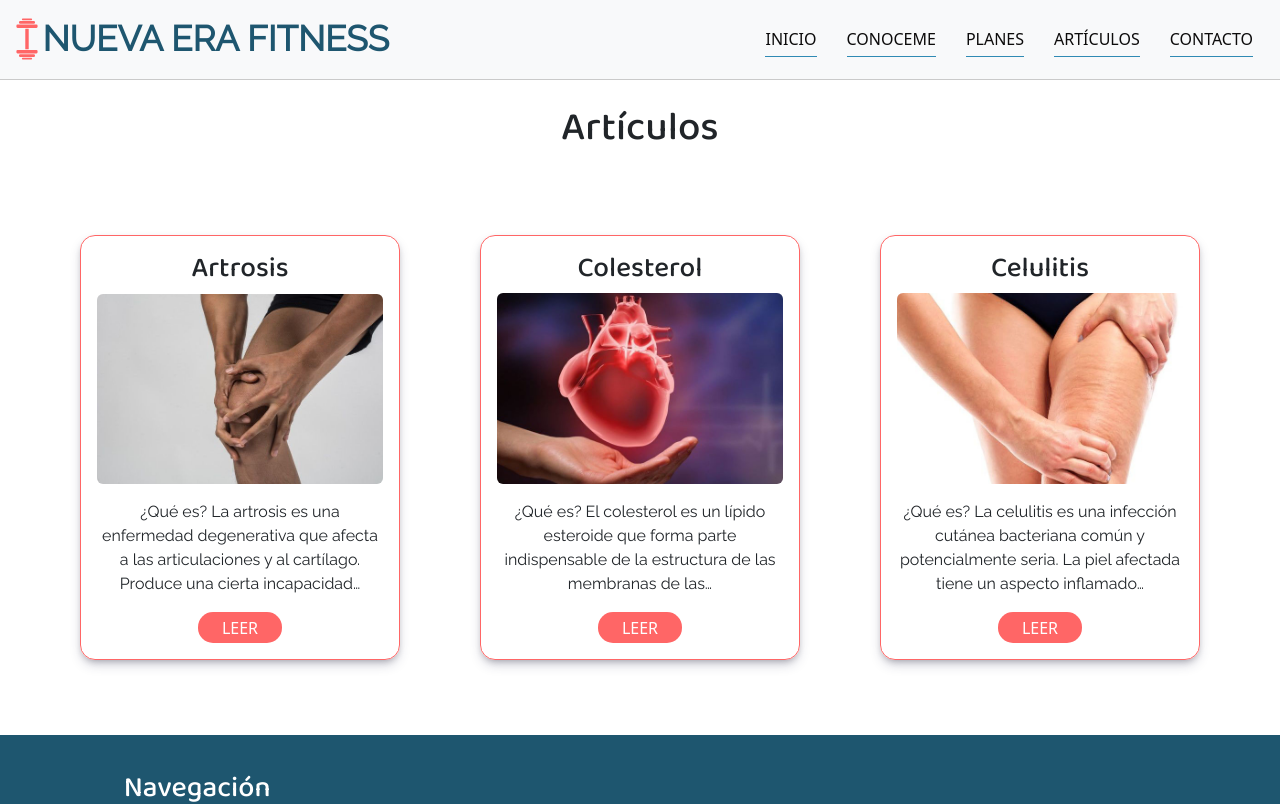
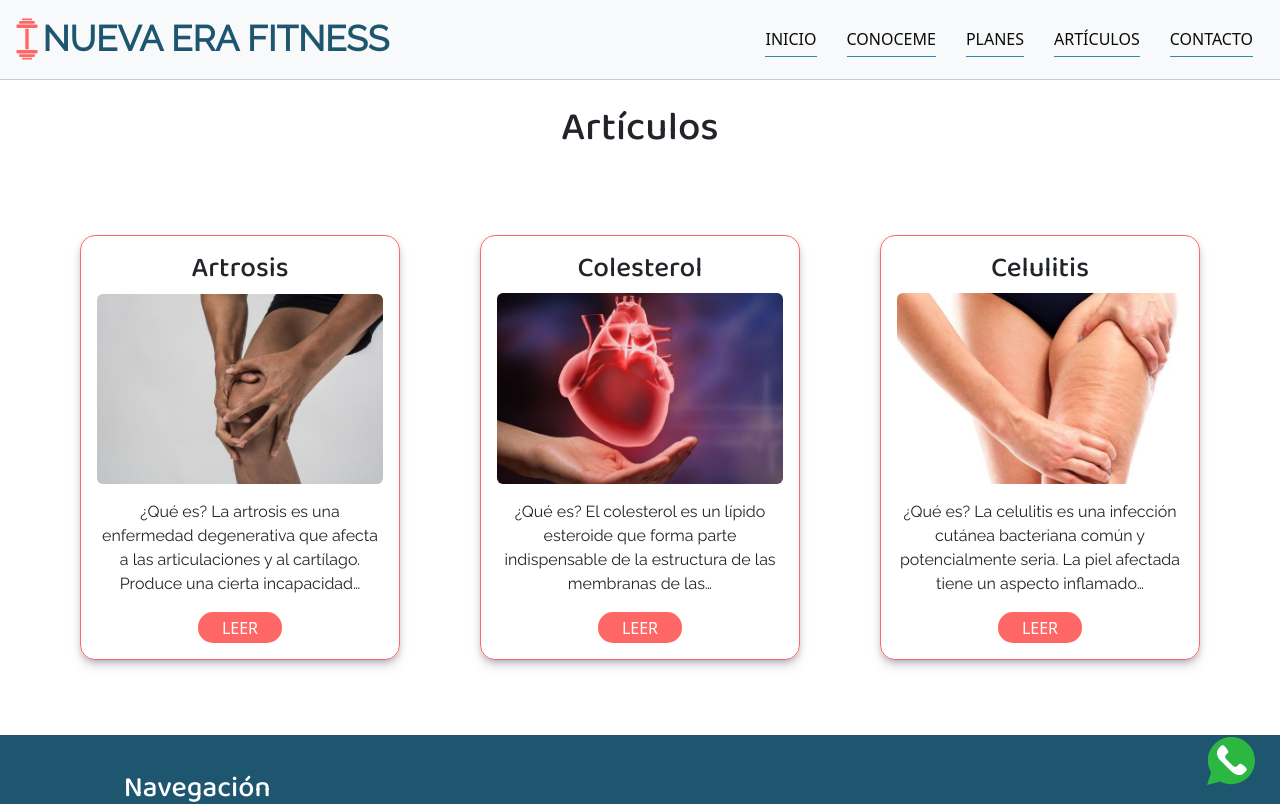
Before and after one commit to Joaco189/pre-entrega-3, a website: page pages/articulos.html in a window 1280 px wide. Shown: the top 804 px of the page. Drawn offline with nearby package versions, Linux system fonts and the light colour scheme.

Commit message:
adding whatsapp icon

```diff
--- a/pages/articulos.html
+++ b/pages/articulos.html
@@ -67,6 +67,11 @@
             </div>
         </section>
     </main>
+    <aside>
+        <div class="asideWhatsapp">
+            <a target="_blank" href="https://api.whatsapp.com/send?phone=543547669352&text=Hola!%20Me%20gustaria%20recibir%20mas%20info%20sobre%20tu%20trabajo..."><img class="w-100" src="../images/whatsapp.svg" alt="Whatsapp Nueva Era Fitness"></a>
+        </div>
+    </aside>
     <footer  class="footer">
         <section class="footerContent">
             <div>
--- /dev/null
+++ b/scss/components/whatsapp.scss
@@ -0,0 +1,12 @@
+.asideWhatsapp{
+    width: 3rem;
+    display: inline-block;
+    position: fixed;
+    bottom: 15px;
+    right: 25px;
+
+    &:hover{
+        transform: scale(1.2);
+        transition: 1s;
+    }
+}
--- a/scss/main.scss
+++ b/scss/main.scss
@@ -4,6 +4,7 @@
 @import "components/navbar.scss";
 @import "components/footer.scss";
 @import "components/button.scss";
+@import "components/whatsapp.scss";
 @import "looks/index.scss";
 @import "looks/conoceme.scss";
 @import "looks/planes.scss";
```
Also changed, not shown: index.html (+5 -0 lines), pages/conoceme.html (+5 -1 lines), pages/contacto.html (+5 -1 lines), pages/planes.html (+5 -0 lines), css/style.css, 1 other file.
